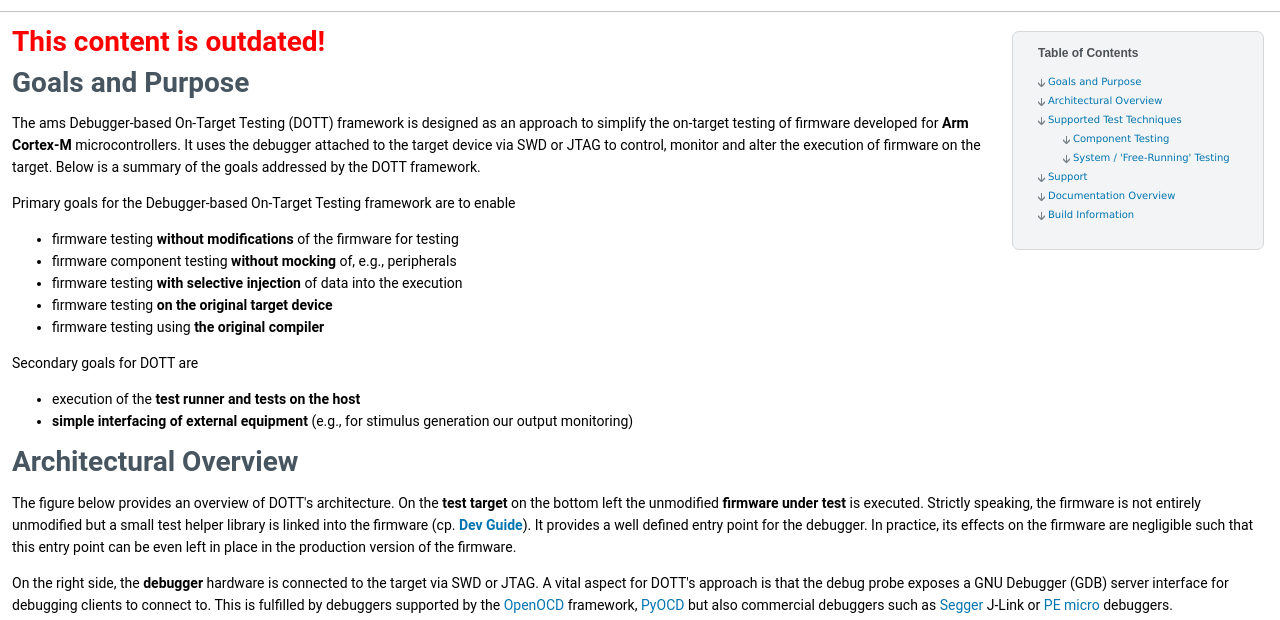
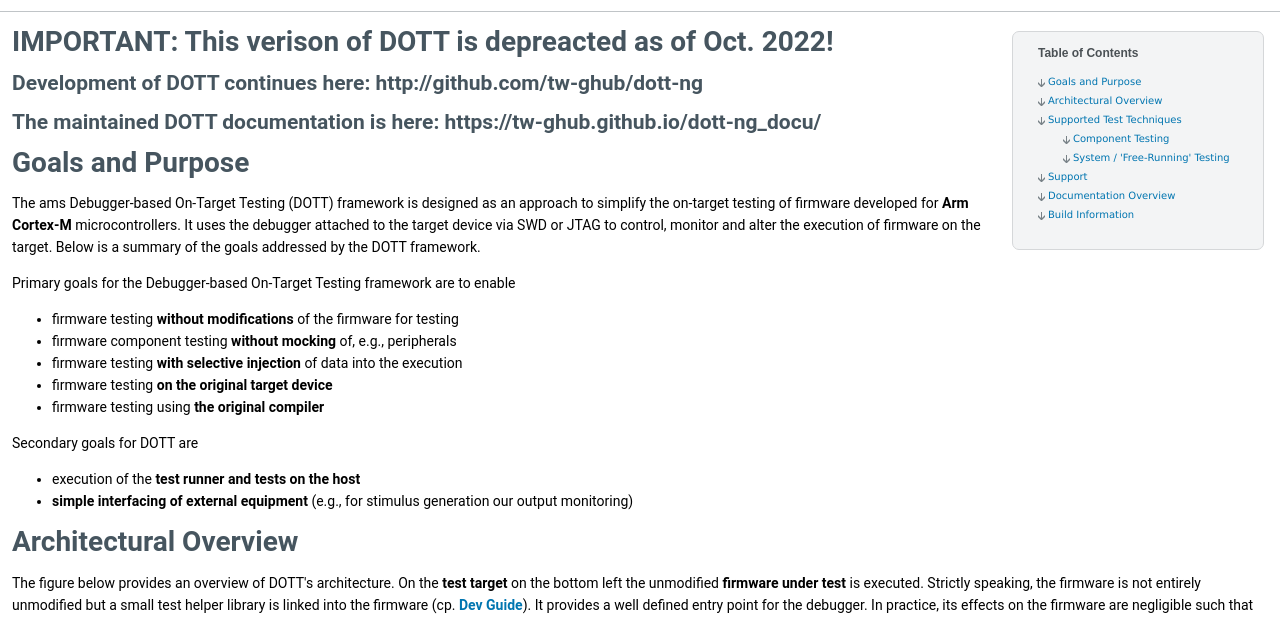
Before and after one commit to twinkler-ghub/dott_docu, a plain HTML site: page index.html in a window 1280 px wide. Shown: the part 148-768 px from the top of the page. Drawn offline with Linux system fonts and the light colour scheme.

Commit message:
Update index.html

```diff
--- a/index.html
+++ b/index.html
@@ -56,7 +56,11 @@
 <li class="level1"><a href="#OV_BuildInfo">Build Information</a></li>
 </ul>
 </div>
- <div class="textblock"><h1><a class="anchor" id="Goals"></a><font color="red">This content is outdated!</font></h1>
+ <div class="textblock"><a class="anchor" id="Goals"></a>
+ <font color="red"><h1>IMPORTANT: This verison of DOTT is depreacted as of Oct. 2022!</h1>
+ <h2>Development of DOTT continues here: http://github.com/tw-ghub/dott-ng</h2>
+  <h2>The maintained DOTT documentation is here: https://tw-ghub.github.io/dott-ng_docu/</h2>
+  </font>
 
 <div class="textblock"><h1><a class="anchor" id="Goals"></a>
 Goals and Purpose</h1>
```
